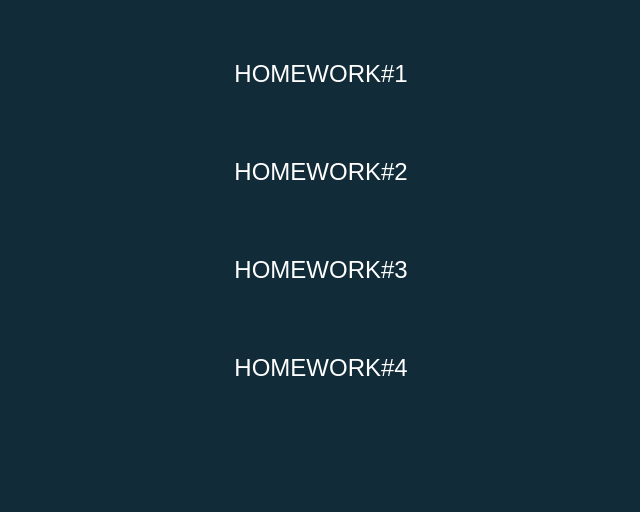
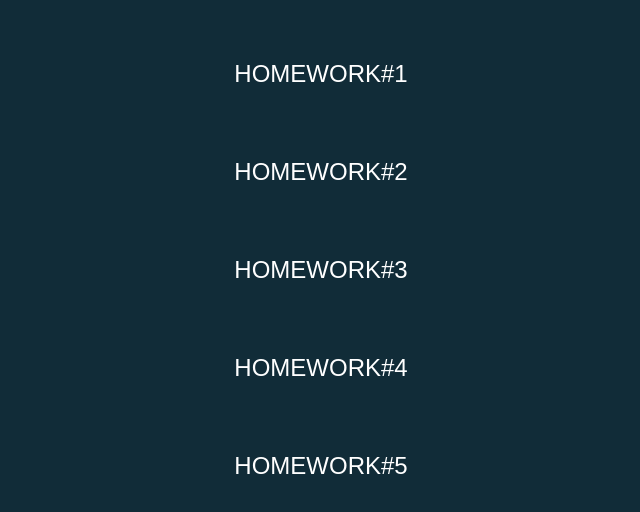
Before and after one commit to skiptomy/goit-fe-course, a plain HTML site: page index.html in a window 1280 px wide. Shown: the part 110-622 px from the top of the page, without its empty margins (319-959 px from the left). Drawn offline with Linux system fonts and the light colour scheme.

Commit message:
main update

```diff
--- a/index.html
+++ b/index.html
@@ -42,6 +42,12 @@
             >Homework#4</a
           >
         </li>
+        <li>
+          <a
+            href="https://skiptomy.github.io/goit-fe-course/html-css/module-6/index.html"
+            >Homework#5</a
+          >
+        </li>
       </ul>
     </div>
   </body>
```
